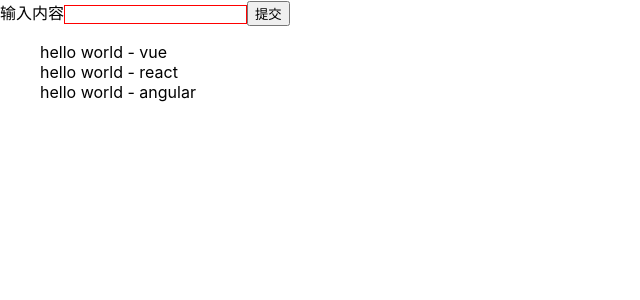
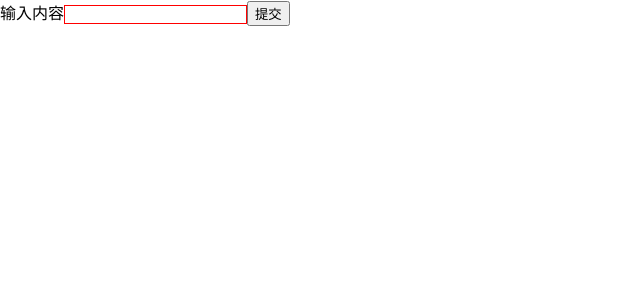
Before and after one commit to WuChenDi/React-book, a React (Create React App) app: page / in a window 1280 px wide. Shown: the top 300 px of the page, without its empty margins (0-640 px from the left). Built offline with nearby package versions, Linux system fonts and the light colour scheme.

Commit message:
update react

```diff
--- /dev/null
+++ b/src/Test.js
@@ -0,0 +1,11 @@
+import React, { Component } from "react";
+
+class Test extends Component {
+  // 当父组件的render函数被运行时，它的子组件的render都将被重新运行一次
+  render() {
+    console.log("Test render");
+    return <div>{this.props.content}</div>;
+  }
+}
+
+export default Test;
--- a/src/TodoItem.js
+++ b/src/TodoItem.js
@@ -8,12 +8,21 @@ class TodoItem extends Component {
   }
 
   render() {
+    console.log("child render");
     const { content, test } = this.props;
+    // JSX -> createElement -> 虚拟DOM(JS对象) -> 真实的DOM
     return (
       <div onClick={this.handleClick}>
         {test} - {content}
       </div>
     );
+
+    // return <div><span>item</span></div>
+    // return React.createElement(
+    //   "div",
+    //   {},
+    //   React.createElement("span", {}, "item")
+    // );
   }
 
   handleClick() {
@@ -22,12 +31,25 @@ class TodoItem extends Component {
     // this.props.deleteItem(this.props.index);
     console.log(this.props.index);
   }
+
+  // 一个组件要从父组件接受参数
+  // 只要父组件的render函数被重新执行了，子组件的这个生命周期函数就会被执行
+  // 如果这个组件第一次存在于父组件中，不会执行
+  // 如果这个组件之前已经存在于父组件中，才会执行
+  componentWillReceiveProps() {
+    console.log("child componentWillReceiveProps");
+  }
+
+  // 但这个组件即将被从页面中剔除的时候，会被执行
+  componentWillUnmount() {
+    console.log("child componentWillUnmount");
+  }
 }
 
 // 类型检查
 TodoItem.propTypes = {
   test: PropTypes.string.isRequired,
-  content: PropTypes.string,
+  content: PropTypes.oneOfType([PropTypes.number, PropTypes.string]),
   deleteItem: PropTypes.func,
   index: PropTypes.number
 };
--- a/src/TodoList.js
+++ b/src/TodoList.js
@@ -1,20 +1,28 @@
 import React, { Component, Fragment } from "react";
 import TodoItem from "./TodoItem";
+// import Test from "./Test";
 import "./index.css";
 
 class TodoList extends Component {
   constructor(props) {
     super(props);
+    // 当组件的state或者props发生改变的时候，render函数就会重新执行
     this.state = {
       inputValue: "",
-      list: ["vue", "react", "angular"]
+      list: []
     };
     this.handleInputChange = this.handleInputChange.bind(this);
     this.handleBtnClick = this.handleBtnClick.bind(this);
     this.handleItemDelete = this.handleItemDelete.bind(this);
   }
 
+  // 在组件即将被挂载到页面的时刻自动执行
+  UNSAFE_componentWillMount() {
+    console.log("UNSAFE_componentWillMount");
+  }
+
   render() {
+    console.log("render");
     return (
       <Fragment>
         <div>
@@ -25,12 +33,49 @@ class TodoList extends Component {
             type="text"
             value={this.state.inputValue}
             onChange={this.handleInputChange}
+            ref={input => {
+              this.input = input;
+            }}
           />
           <button onClick={this.handleBtnClick}>提交</button>
         </div>
-        <ul>{this.getTodoItem()}</ul>
+        <ul
+          ref={ul => {
+            this.ul = ul;
+          }}
+        >
+          {this.getTodoItem()}
+        </ul>
+        {/* <Test content={this.state.inputValue}></Test> */}
       </Fragment>
     );
+  }
+
+  // 组件被挂载到页面之后，自动被执行
+  componentDidMount() {
+    console.log("componentDidMount");
+  }
+
+  // 组件被更新之前，他会自动被执行
+  shouldComponentUpdate() {
+    console.log("shouldComponentUpdate");
+    return true; // 返回布尔值是否更新
+  }
+
+  // 组件被更新之前，它会自动执行，但是它在shouldComponentUpdate之后
+  // 如果shouldComponentUpdate返回true它才执行
+  // 如果返回false，这个函数就不会被执行
+  UNSAFE_componentWillUpdate() {
+    console.log("UNSAFE_componentWillUpdate");
+  }
+
+  // 组件更新完成之后，他会被执行
+  componentDidUpdate() {
+    console.log("componentDidUpdate");
+  }
+
+  UNSAFE_componentWillReceiveProps() {
+    console.log("UNSAFE_componentWillReceiveProps");
   }
 
   getTodoItem() {
@@ -40,7 +85,7 @@ class TodoList extends Component {
           <TodoItem
             content={item}
             index={index}
-            deleteItem={this.handleItemDelete} // this指向父级
+            deleteItem={this.handleItemDelete}
           />
           {/*<li
           key={index}
@@ -57,6 +102,9 @@ class TodoList extends Component {
     // this.setState({
     //   inputValue: e.target.value
     // });
+
+    console.log(this.input.value);
+
     const value = e.target.value;
     this.setState(() => ({
       inputValue: value
@@ -73,10 +121,16 @@ class TodoList extends Component {
     //   list: [...this.state.list, this.state.inputValue],
     //   inputValue: ""
     // });
-    this.setState(prevState => ({
-      list: [...prevState.list, prevState.inputValue],
-      inputValue: ""
-    }));
+
+    this.setState(
+      prevState => ({
+        list: [...prevState.list, prevState.inputValue],
+        inputValue: ""
+      }),
+      () => {
+        console.log(this.ul.querySelectorAll("div").length);
+      }
+    );
   }
 
   handleItemDelete(index) {
--- a/src/index.js
+++ b/src/index.js
@@ -1,7 +1,7 @@
 import React from 'react';
 import ReactDOM from 'react-dom';
 import './index.css';
-import App from './App';
+// import App from './App';
 import TodoList from './TodoList';
 import * as serviceWorker from './serviceWorker';
 
```
Also changed, not shown: src/react 数据视图更新原理.txt (added), src/state 数据.txt (added), src/生命周期.txt (added).
